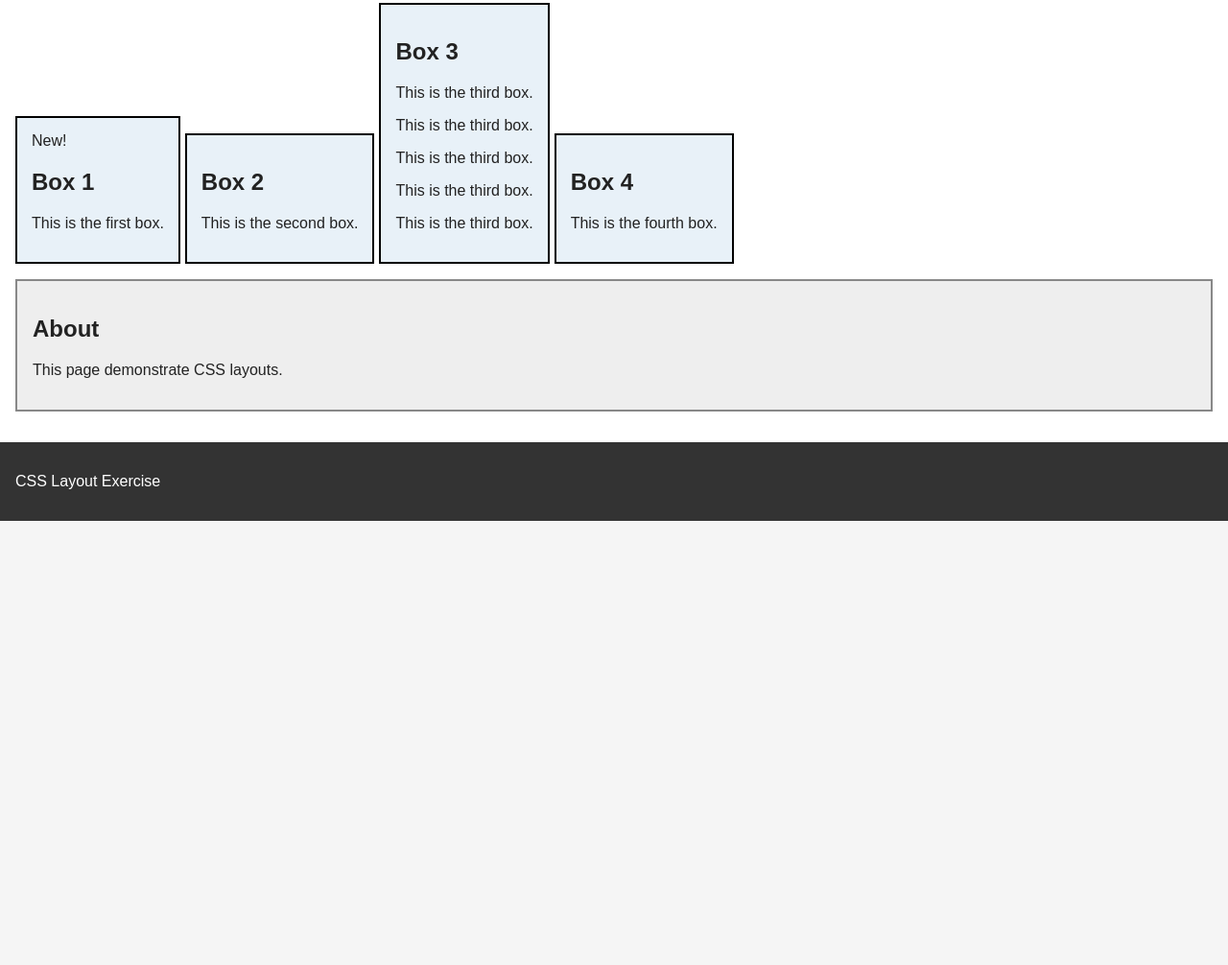
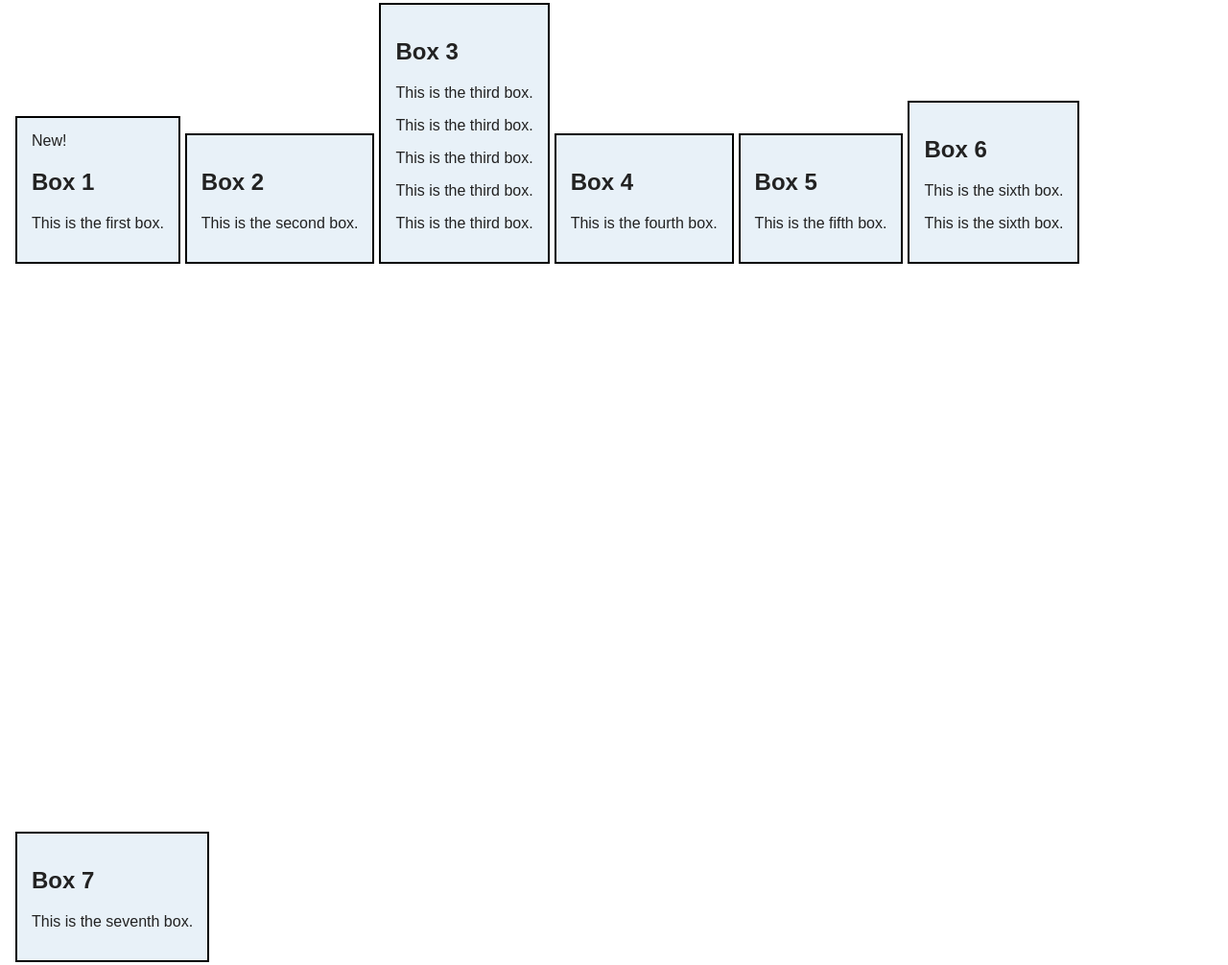
Before and after one commit to PrimarchOfTheSpaceWolves/CS_351_Fall_2026, a website: page profexercise05/index.html in a window 1280 px wide. Shown: the part 175-1181 px from the top of the page at 96% size. Before the commit the page ends 800 px from the top, so only its background shows below. Drawn offline with Linux system fonts and the light colour scheme.

Commit message:
feat: change content alignment

```diff
--- a/profexercise05/css/flexbox.css
+++ b/profexercise05/css/flexbox.css
@@ -6,6 +6,8 @@
     /* flex-end == end */
     align-items: flex-end;
     flex-wrap: wrap;
+    align-content: space-between;
+    height: 1000px;
 }
 
 .card {
--- a/profexercise05/index.html
+++ b/profexercise05/index.html
@@ -41,6 +41,19 @@
                     <h2>Box 4</h2>
                     <p>This is the fourth box.</p>
                 </div>
+                <div class="card">
+                    <h2>Box 5</h2>
+                    <p>This is the fifth box.</p>
+                </div>
+                <div class="card">
+                    <h2>Box 6</h2>
+                    <p>This is the sixth box.</p>
+                    <p>This is the sixth box.</p>
+                </div>
+                <div class="card">
+                    <h2>Box 7</h2>
+                    <p>This is the seventh box.</p>
+                </div>
             </section>
             <aside>
                 <h2>About</h2>
```
